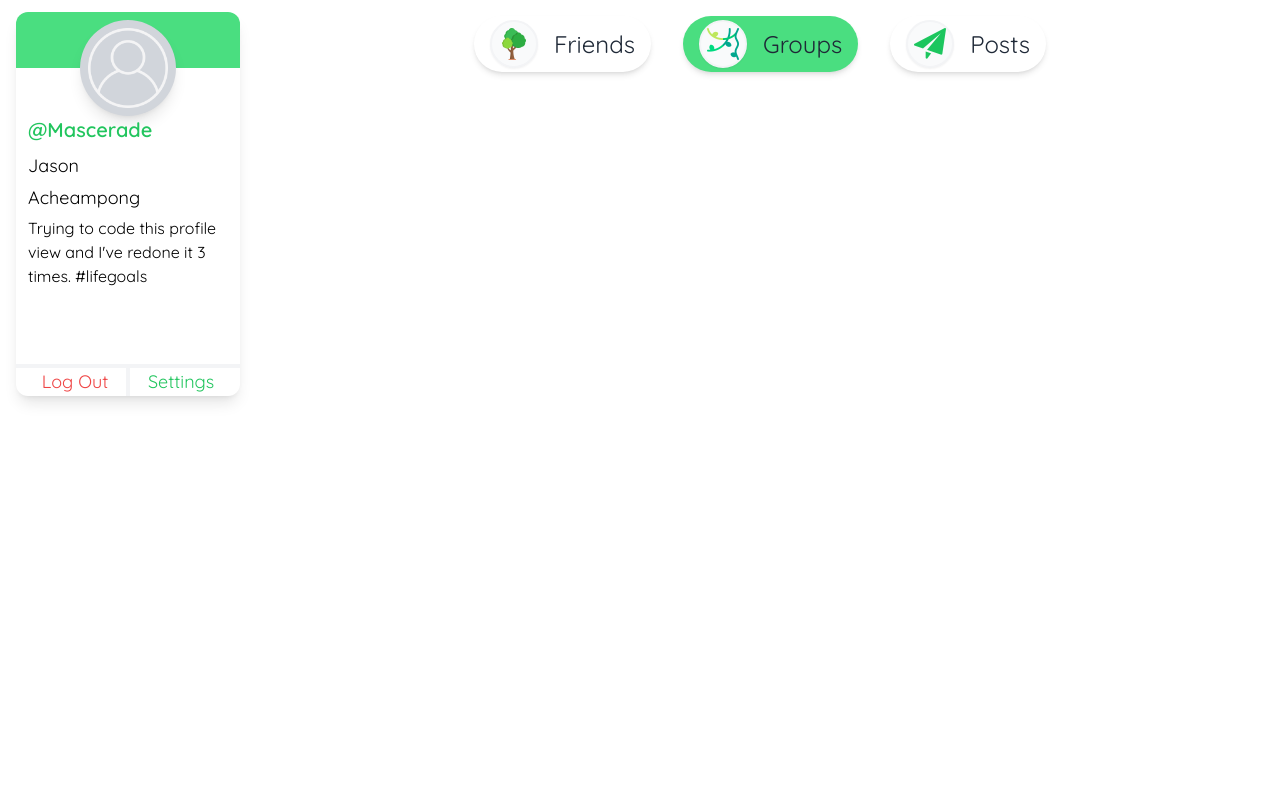
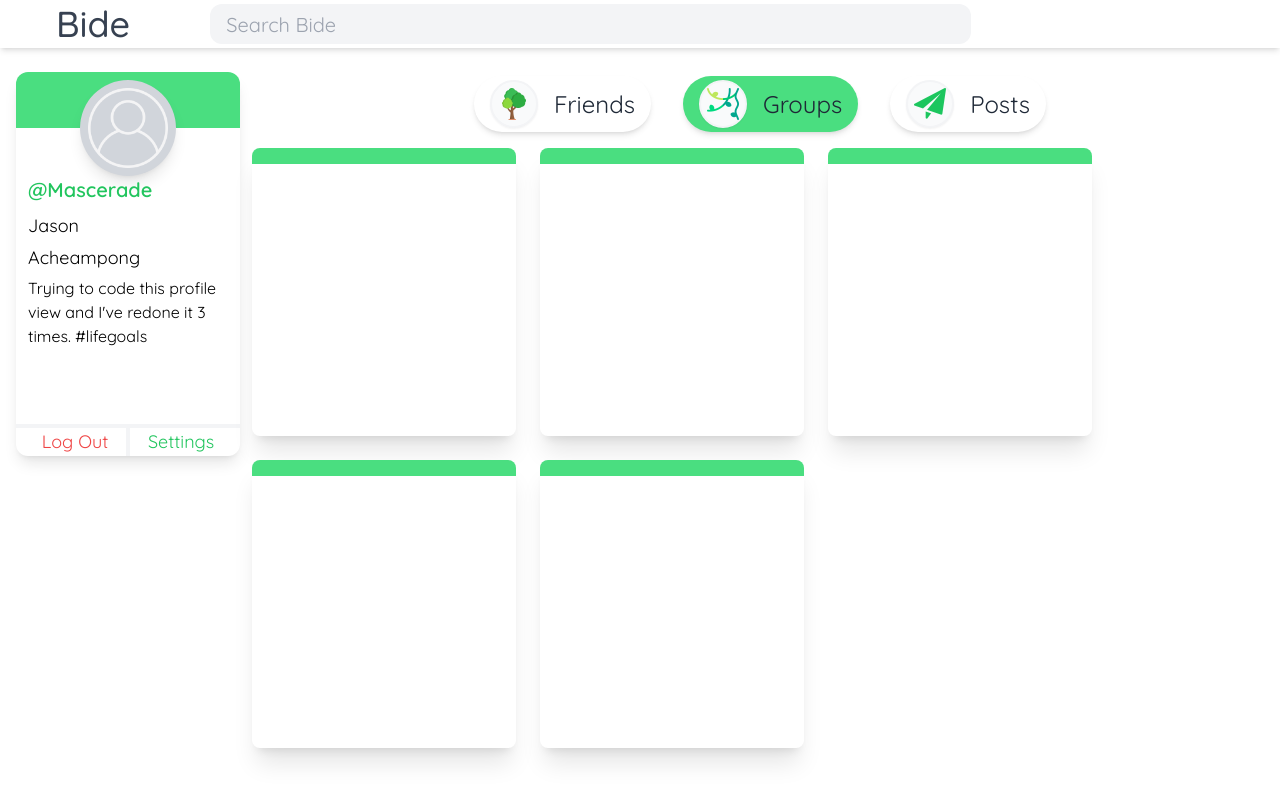
Before and after one commit to Mascerade/bide-frontend-vite, a Vue app: page /user/1 in a window 1280 px wide. Built offline with nearby package versions, Linux system fonts and the light colour scheme.

Commit message:
centered group cards

```diff
--- a/package.json
+++ b/package.json
@@ -9,6 +9,7 @@
     "prettier-format": "prettier --config .prettierrc \"src/**/*.{ts,vue}\" --write"
   },
   "dependencies": {
+    "typeface-open-sans": "^1.1.13",
     "typeface-quicksand": "^1.1.13",
     "vue": "^3.2.25",
     "vue-router": "^4.0.12",
--- a/src/components/authentication/FormInput.vue
+++ b/src/components/authentication/FormInput.vue
@@ -8,7 +8,7 @@
   />
 </template>
 
-<script>
+<script lang="ts">
 import { defineComponent } from 'vue'
 
 //       style="background-color: #f4f8f7"
--- a/src/components/user/UserNavbar.vue
+++ b/src/components/user/UserNavbar.vue
@@ -1,7 +1,19 @@
 <template>
   <div
-    class="flex flex-row w-full items-center justify-center lg:h-16 xl:h-16 xl:pt-1 xl:pb-1 lg:pl-10 xl:pl-14 lg:pr-10 xl:pr-14"
+    class="flex flex-row font-quicksand items-center lg:h-12 lg:pl-10 xl:pl-14 lg:pr-10 xl:pr-14 shadow-md"
   >
-    <slot name="pills"></slot>
+    <h1
+      class="text-gray-700 font-medium lg:text-3xl xl:text-4xl lg:pr-14 xl:pr-20"
+    >
+      Bide
+    </h1>
+    <div class="h-full flex flex-grow flex-row items-center">
+      <input
+        type="text"
+        :placeholder="'Search Bide'"
+        class="h-5/6 w-3/4 pl-4 text-xl bg-gray-100 rounded-xl focus:outline-none"
+      />
+    </div>
+    <div></div>
   </div>
 </template>
--- /dev/null
+++ b/src/components/user/UserPillNavbar.vue
@@ -0,0 +1,7 @@
+<template>
+  <div
+    class="flex flex-row w-full items-center justify-center lg:h-16 xl:h-16 xl:pt-1 xl:pb-1 lg:pl-10 xl:pl-14 lg:pr-10 xl:pr-14"
+  >
+    <slot name="pills"></slot>
+  </div>
+</template>
--- a/src/views/User.vue
+++ b/src/views/User.vue
@@ -1,11 +1,13 @@
 <template>
-  <div class="w-full h-full flex flex-row xl:pt-3">
+  <div>
+    <user-navbar class="xl:mb-3"></user-navbar>
+    <div class="w-full flex flex-row xl:pt-3">
       <div class="xl:ml-4">
         <user-profile></user-profile>
       </div>
       <div class="flex flex-grow">
         <div class="flex xl:w-full lg:flex-row flex-wrap">
-        <user-navbar>
+          <user-pill-navbar>
             <template v-slot:pills>
               <navigation-pill :imgSrc="friendsPillImage">
                 <template v-slot:title>Friends</template>
@@ -18,7 +20,17 @@
               </navigation-pill>
               <!-- <div class="h-full w-2 border-l-2 border-gray-50"></div> -->
             </template>
-        </user-navbar>
+          </user-pill-navbar>
+          <div class="flex w-full justify-center">
+            <div class="flex flex-wrap">
+              <group-card></group-card>
+              <group-card></group-card>
+              <group-card></group-card>
+              <group-card></group-card>
+              <group-card></group-card>
+            </div>
+          </div>
+        </div>
       </div>
     </div>
   </div>
@@ -27,6 +39,7 @@
 <script lang="ts">
 import { defineComponent } from 'vue'
 import UserNavbar from '@/components/user/UserNavbar.vue'
+import UserPillNavbar from '@/components/user/UserPillNavbar.vue'
 import UserProfile from '@/components/user/UserProfile.vue'
 import NavigationPill from '@/components/ui/NavigationPill.vue'
 import GroupCard from '@/components/user/GroupCard.vue'
@@ -37,11 +50,17 @@ import postsPill from '@/assets/icons/posts-pill.png'
 export default defineComponent({
   components: {
     UserNavbar,
+    UserPillNavbar,
     UserProfile,
     NavigationPill,
     GroupCard
   },
   setup() {
+    const groupData = [
+      {
+        title: 'Programming101'
+      }
+    ]
     return {
       friendsPillImage,
       groupPillImage,
--- a/tailwind.config.js
+++ b/tailwind.config.js
@@ -7,9 +7,8 @@ module.exports = {
   theme: {
     extend: {
       fontFamily: {
-        montserrat: ['Montserrat'],
-        poppins: ['Poppins'],
-        quicksand: ['Quicksand']
+        quicksand: ['Quicksand'],
+        'open-sans': ['Open Sans']
       }
     },
     colors: {
```
Also changed, not shown: 1 other file (tests, documents, lock files or other folders). Lines whose indentation alone changed are shown as unchanged.
